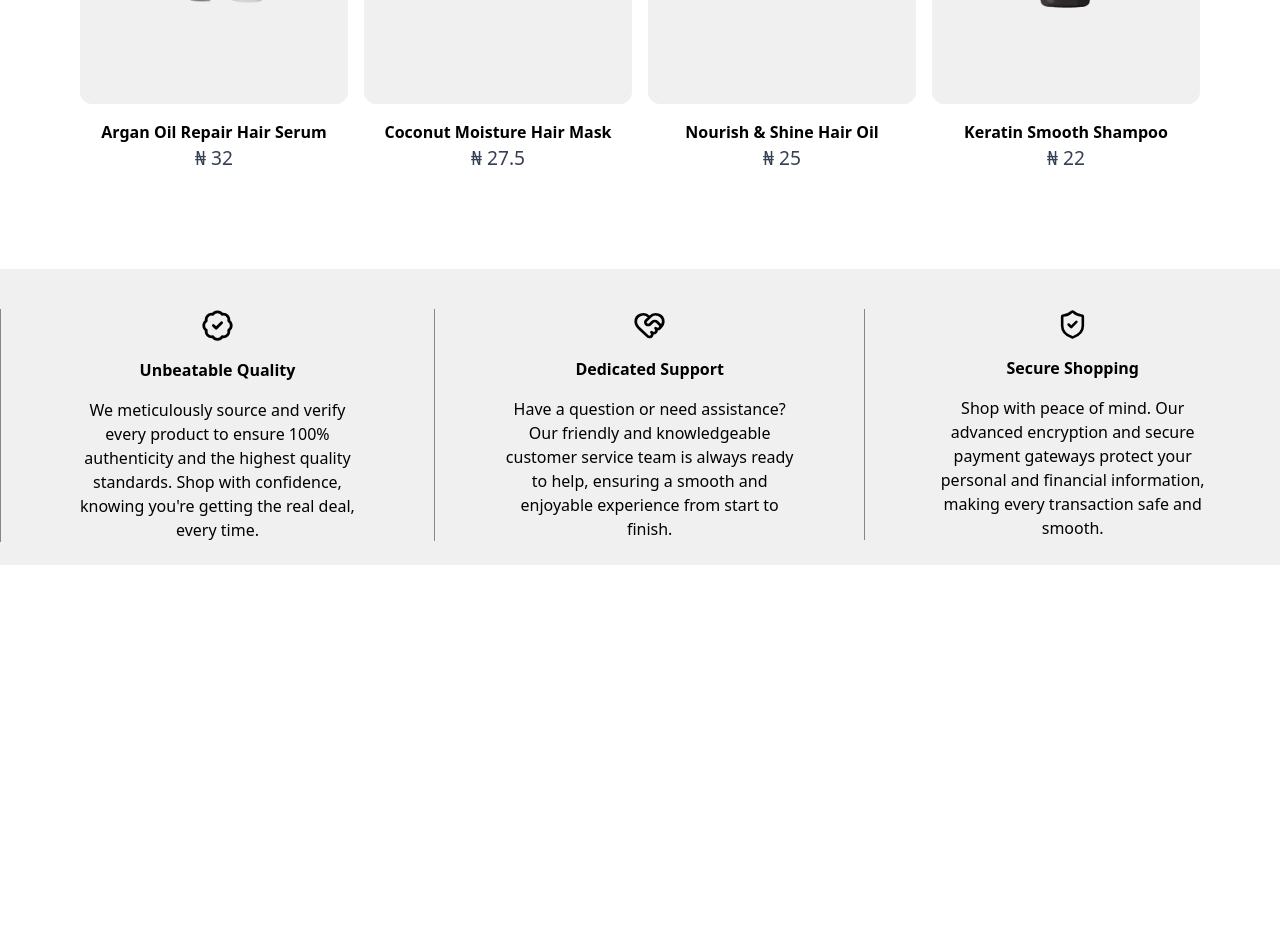
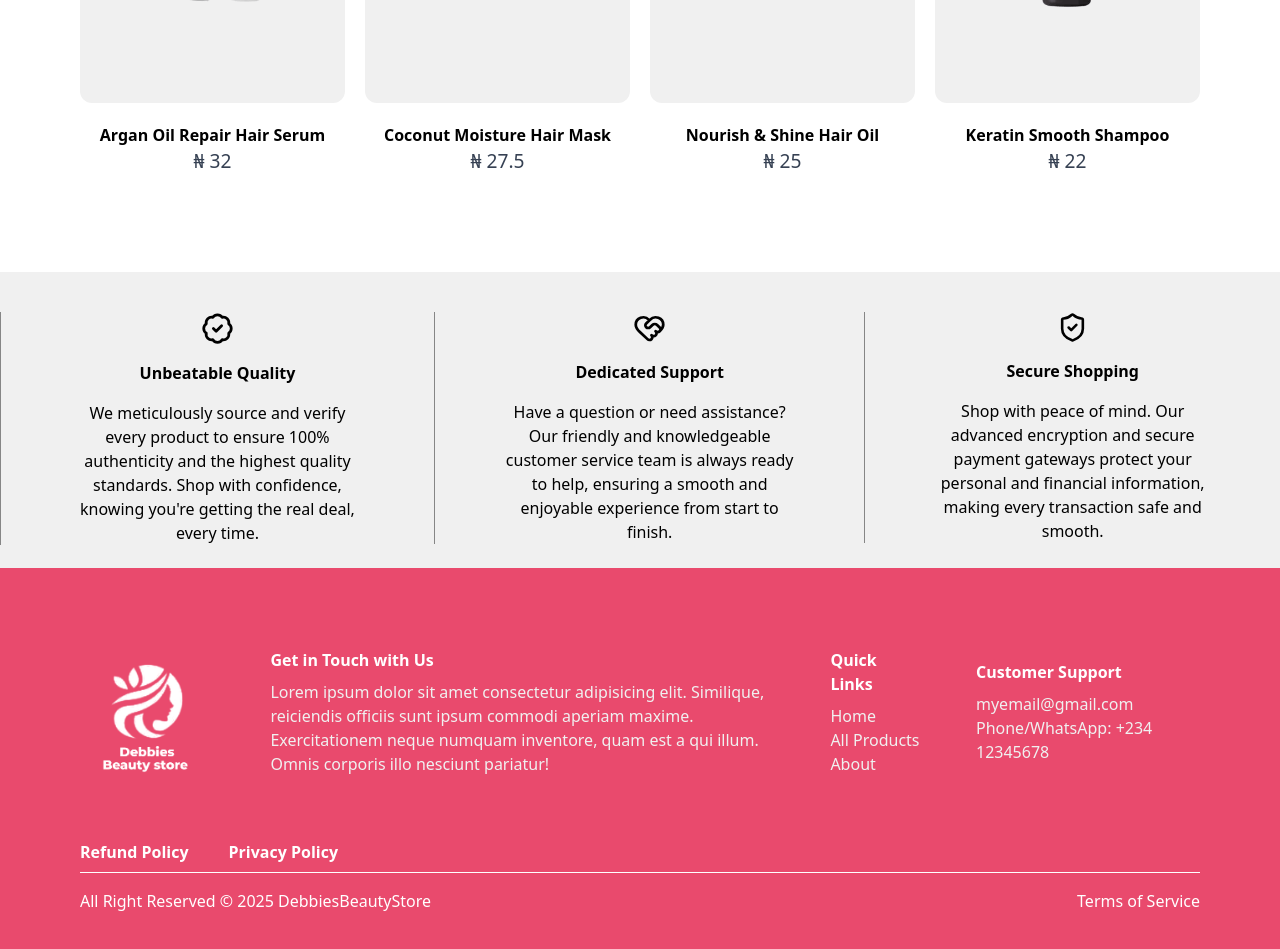
Before and after one commit to Jacbfrancis/debbies-beauty-store, a React (Vite) app: page / in a window 1280 px wide. Shown: the part 3940-4889 px from the top of the page. Before the commit the page ends 4865 px from the top, so only its background shows below. Built offline with nearby package versions, Linux system fonts and the light colour scheme.

Commit message:
implemented footer section

```diff
--- a/src/components/CategorySection.jsx
+++ b/src/components/CategorySection.jsx
@@ -16,7 +16,7 @@ function CategorySection({ category, title }) {
         </button>
       </div>
 
-      <div className="grid grid-cols-2 gap-4 lg:flex lg:justify-start lg:items-start">
+      <div className="grid grid-cols-2 gap-5 lg:flex lg:justify-start lg:items-start">
         {category.slice(0, 4).map((product, index) => (
           <div
             key={product.id}
@@ -79,7 +79,7 @@ function CategorySection({ category, title }) {
                 Quick Cart
               </button>
             </div>
-            <div className="mx-auto my-4">
+            <div className="mx-auto mt-5 mb-4">
               <p className="font-semibold hover:text-[#e94a6d]">
                 {product.productName}
               </p>
--- /dev/null
+++ b/src/components/Footer.jsx
@@ -0,0 +1,50 @@
+function Footer() {
+  return (
+    <div className="bg-[#e94a6d] text-[#fff] px-12 py-13 lg:px-20 lg:py-20">
+      <div className="text-center flex flex-col justify-center items-center lg:flex-row lg:justify-between lg:text-left">
+        <span className="w-[40%] lg:w-[12%] mb-6 block">
+          <img className="w-full" src="/images/logo2.png" />
+        </span>
+
+        <div className="mb-8 lg:w-[45%]">
+          <h3 className="font-bold mb-2">Get in Touch with Us</h3>
+          <p className="text-[#f0f0f0] font-light">
+            Lorem ipsum dolor sit amet consectetur adipisicing elit. Similique,
+            reiciendis officiis sunt ipsum commodi aperiam maxime.
+            Exercitationem neque numquam inventore, quam est a qui illum. Omnis
+            corporis illo nesciunt pariatur!
+          </p>
+        </div>
+
+        <div className="mb-8 lg:w-[8%]">
+          <h3 className="font-bold mb-2">Quick Links</h3>
+          <ul className="text-[#f0f0f0]">
+            <li>Home</li>
+            <li>All Products</li>
+            <li>About</li>
+          </ul>
+        </div>
+
+        <div className="mb-8 lg:w-[20%]">
+          <h3 className="font-bold mb-2">Customer Support</h3>
+          <ul className="text-[#f0f0f0]">
+            <li>myemail@gmail.com</li>
+            <li>Phone/WhatsApp: +234 12345678</li>
+          </ul>
+        </div>
+      </div>
+
+      <div className="font-bold flex justify-center items-center gap-10 mt-8 mb-2 lg:justify-start">
+        <h3>Refund Policy</h3>
+        <h3>Privacy Policy</h3>
+      </div>
+      <hr />
+      <span className="text-center block mt-4 justify-between items-center lg:text-left lg:flex">
+        <p>All Right Reserved © 2025 DebbiesBeautyStore</p>
+        <p>Terms of Service</p>
+      </span>
+    </div>
+  );
+}
+
+export default Footer;
--- a/src/pages/Homepage.jsx
+++ b/src/pages/Homepage.jsx
@@ -7,6 +7,7 @@ import CategorySection from "../components/CategorySection";
 import { useProductCategory } from "../store/useProductCategoryStore";
 import Banner from "../components/Banner";
 import CustomerAssurance from "../components/CustomerAssurance";
+import Footer from "../components/Footer";
 
 function Homepage() {
   const makeup = useProductCategory((state) => state.makeup);
@@ -14,7 +15,7 @@ function Homepage() {
   const haircare = useProductCategory((state) => state.haircare);
 
   return (
-    <div className="pb-90">
+    <div>
       <Navbar />
       <Header />
       <CategoryCarousel />
@@ -25,6 +26,7 @@ function Homepage() {
       <CategorySection category={skincare} title={"Skincare"} />
       <CategorySection category={haircare} title={"Haircare"} />
       <CustomerAssurance />
+      <Footer />
     </div>
   );
 }
```
Also changed, not shown: public/images/logo2.png (added), 1 other file (tests, documents, lock files or other folders).
